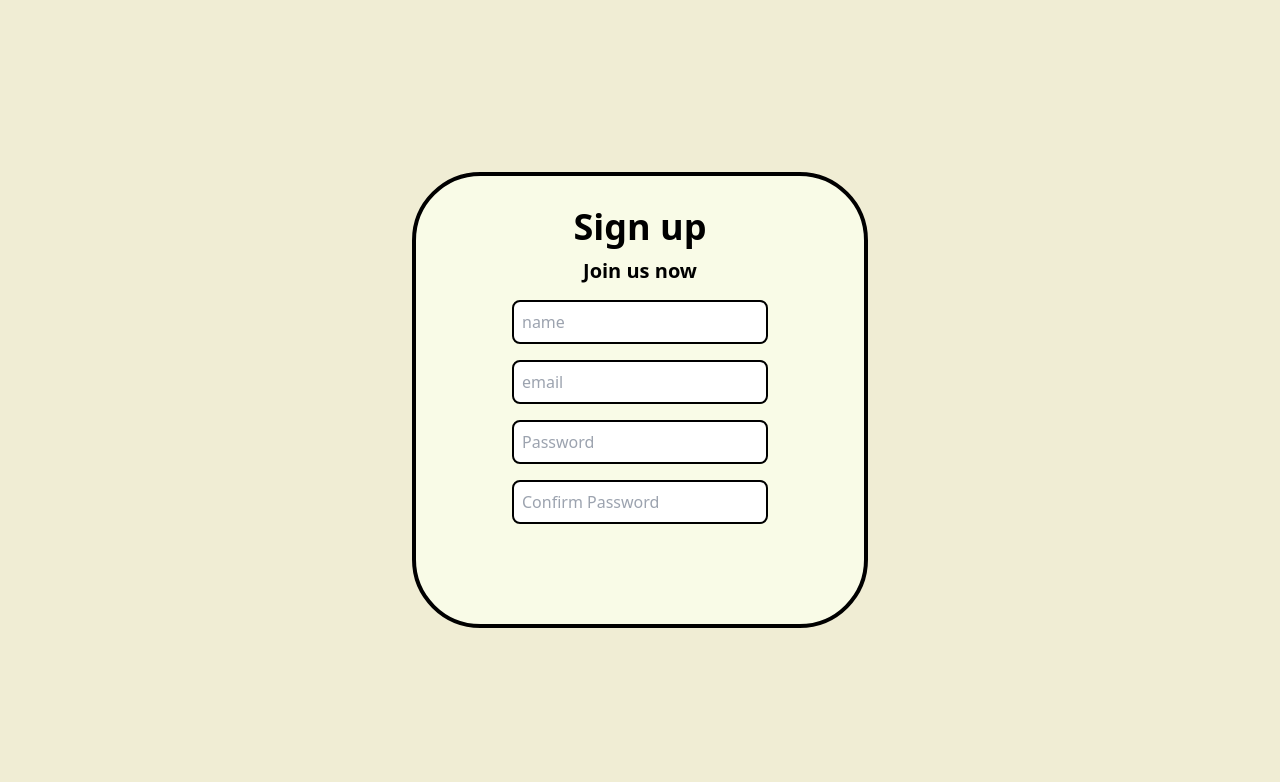
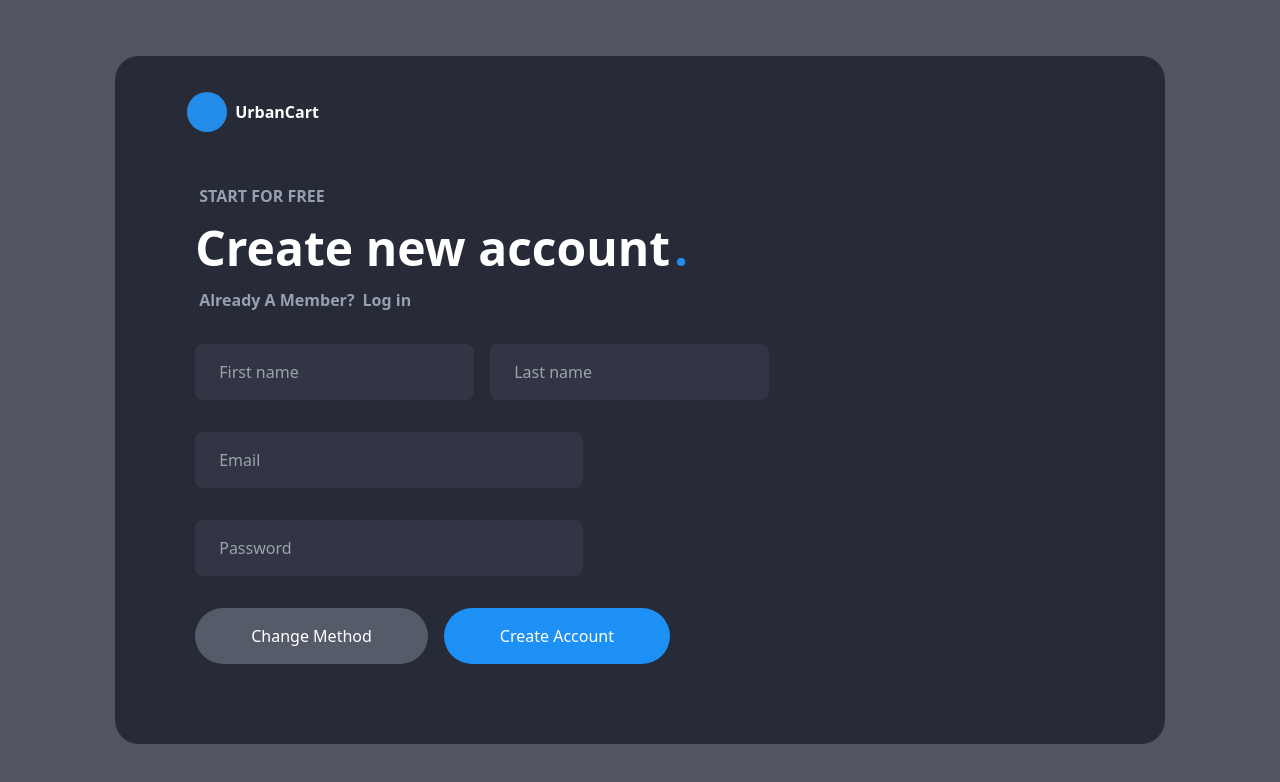
Before and after one commit to Vrutik-Patwa/UrbanCart, a website: page public/signup.html in a window 1280 px wide. Drawn offline with nearby package versions, Linux system fonts and the light colour scheme; files that its build step writes are made by us from their sources; a web font is replaced by a local one.

Commit message:
Completed Signup only image left

```diff
--- a/public/signup.html
+++ b/public/signup.html
@@ -7,42 +7,79 @@
   </head>
   <body>
     <!-- Screen Container -->
-    <div class="flex justify-center items-center bg-signbody2 h-screen">
+
+    <div class="flex justify-center items-center bg-signbody h-screen">
       <!-- Form Container -->
+      <div class="bg-form w-[82%] my-20 rounded-3xl h-[86%]">
+        <!-- NavBar -->
+        <div class="flex rounded-t-3xl h-32 p-2">
+          <!-- Circle -->
           <div
-        class="bg-signcontainer2 border-4 border-black2 p-56 rounded-[15%] box-border flex justify-center items-center relative"
+            class="bg-circle rounded-[100%] mt-7 h-10 ml-16 p-1 text-sm aspect-square text-transparent"
           >
-        <div class="text-4xl font-bold absolute top-[7%]">Sign up</div>
-        <div class="text-xl font-semibold absolute top-[18%]">Join us now</div>
-        <div class="absolute justify-center flex-col">
-          <div class="mb-4 mt-10">
+            b
+          </div>
+          <!-- Logo -->
+          <div
+            class="text-white font-bold text-base mt-8 py-1 ml-2 items-center"
+          >
+            UrbanCart
+          </div>
+        </div>
+        <!-- Actual Form -->
+
+        <div class="ml-20">
+          <div class="text-formcontainer ml-1 font-bold">START FOR FREE</div>
+          <div class="text-white text-5xl mt-4 flex font-bold">
+            Create new account
+            <div class="text-circle ml-1 font-bold">.</div>
+          </div>
+          <div class="text-formcontainer ml-1 flex font-semibold mt-4">
+            Already A Member?
+            <div class="ml-2 text-li">Log in</div>
+          </div>
+          <!-- Input boxes -->
+          <div class="flex-col mt-8">
+            <div class="flex gap-4">
               <input
                 type="text"
-              placeholder="name"
-              class="border-2 border-black2 p-2 rounded-lg w-64 box-border"
+                placeholder="First name"
+                class="py-4 px-6 rounded-lg text-white outline-none bg-inputbox"
+              />
+              <input
+                type="text"
+                placeholder="Last name"
+                class="py-4 px-6 rounded-lg text-white outline-none bg-inputbox"
               />
             </div>
-          <div class="mb-4">
+            <div>
               <input
                 type="text"
-              placeholder="email"
-              class="border-2 border-black2 p-2 rounded-lg w-64 box-border"
+                class="bg-inputbox text-white mt-8 py-4 rounded-lg px-6 w-[40%]"
+                placeholder="Email"
               />
             </div>
-          <div class="mb-4">
+            <div>
               <input
                 type="text"
+                class="text-white bg-inputbox mt-8 py-4 rounded-lg px-6 w-[40%]"
                 placeholder="Password"
-              class="border-2 border-black2 p-2 rounded-lg w-64 box-border"
               />
             </div>
-          <div class="mb-4">
-            <input
-              type="text"
-              placeholder="Confirm Password"
-              class="border-2 border-black2 p-2 rounded-lg w-64 box-border"
-            />
+            <!-- Buttons -->
+
+            <div class="flex gap-4 mt-8">
+              <button class="text-white px-14 py-4 bg-button2 rounded-full">
+                Change Method
+              </button>
+              <button class="text-white px-14 py-4 bg-button rounded-full">
+                Create Account
+              </button>
             </div>
+          </div>
+          <!-- <div class="absolute top-[32%] w-[40%] right-40">
+            <img src="./image/garment-packaging-bags.png" alt="" />
+          </div> -->
         </div>
       </div>
     </div>
--- a/tailwind.config.js
+++ b/tailwind.config.js
@@ -17,13 +17,17 @@ module.exports = {
       "search-bar": "#FFEFEF",
       arrow: "#ecf7ff",
       body: "#BAE0B7",
-      signbody: "#F6F9FB",
-      signbody2: "#F0EDD4",
-      signcontainer: "#FFFFFF",
-      signcontainer2: "#F9FBE7",
+      signbody: "#525561",
+      form: "#272A37",
       signtext: "#314160",
       black: "#314160",
       black2: "#000000",
+      circle: "#238BE8",
+      formcontainer: "#96A0B0",
+      link: "#216AAE",
+      inputbox: "#323644",
+      button: "#1D90F5",
+      button2: "#555B69",
     },
     fontFamily: {
       otline: ["Outfit"],
```
Also changed, not shown: public/image/garment-packaging-bags.png (added). Lines whose indentation alone changed are shown as unchanged.
